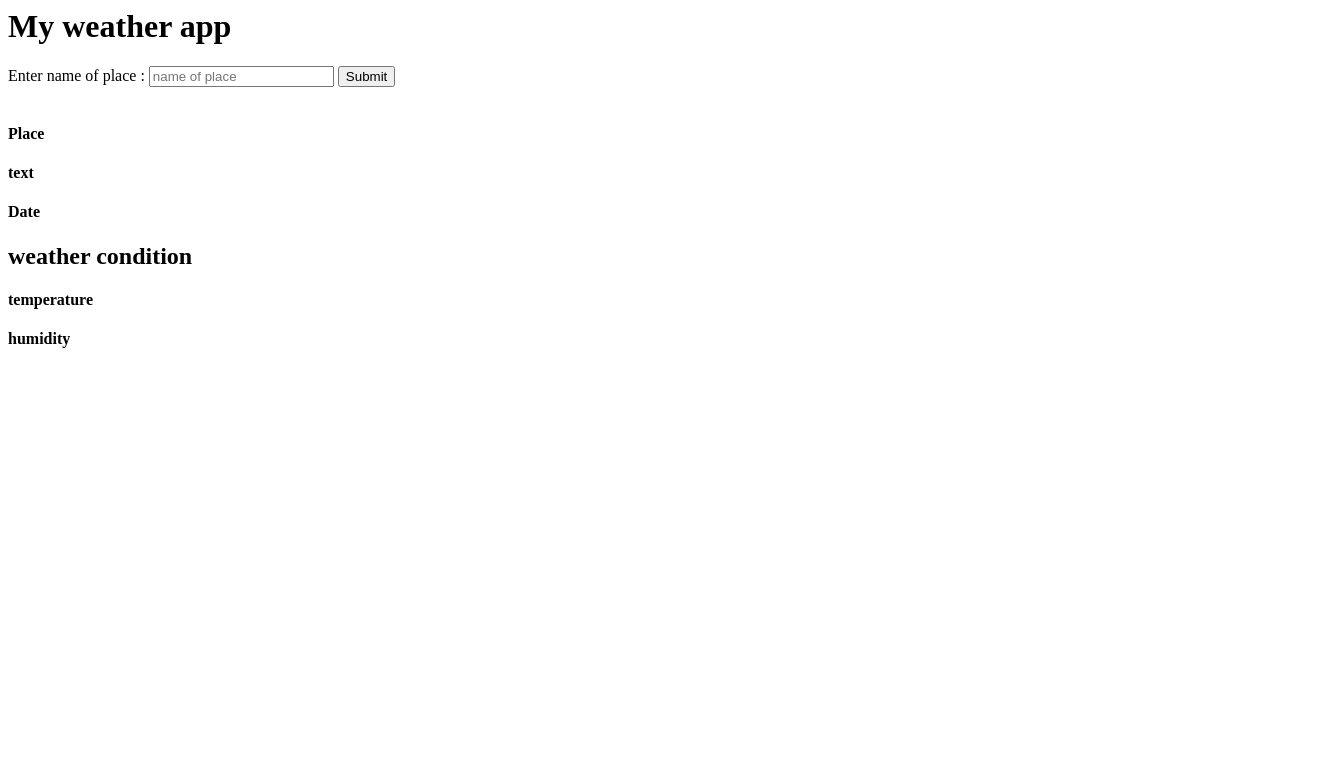
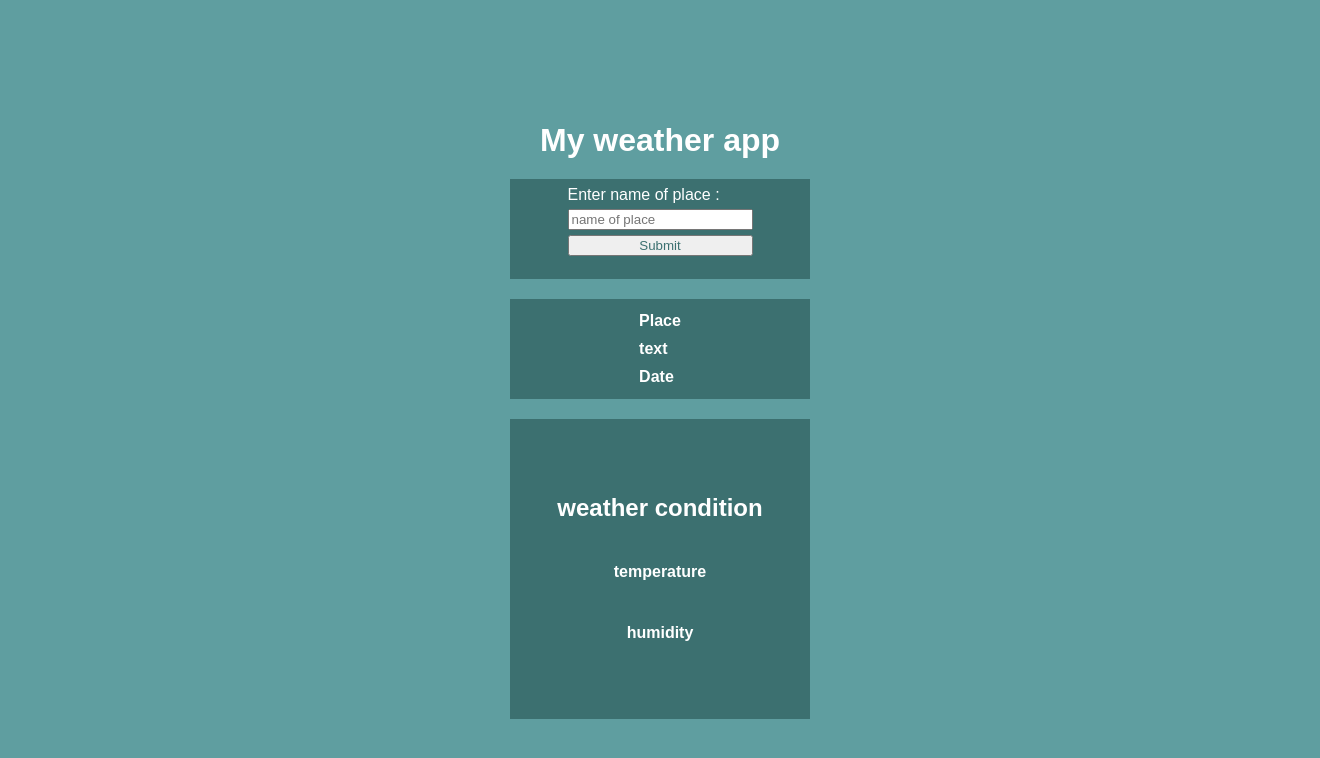
Before and after one commit to rishion18/weather-application, a plain HTML site: page index.html in a window 1280 px wide. Shown: the whole page, 1320 px wide, since content can reach past the window. Drawn offline with Linux system fonts and the light colour scheme.

Commit message:
index.html
updated

```diff
--- a/index.html
+++ b/index.html
@@ -1,7 +1,7 @@
 <html>
     <head>
         <title>my weather app</title>
-        <link href="./weatherApp.css" rel="stylesheet">
+        <link href="./styles.css" rel="stylesheet">
     </head>
     <body>
         <div class="main-container">
```
